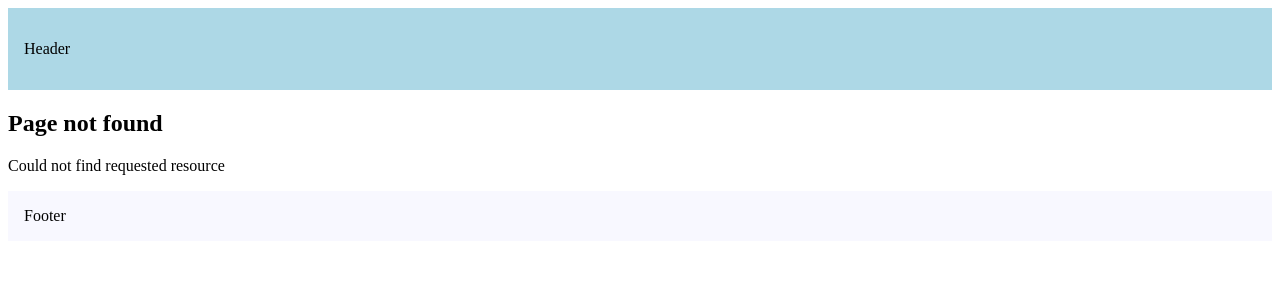
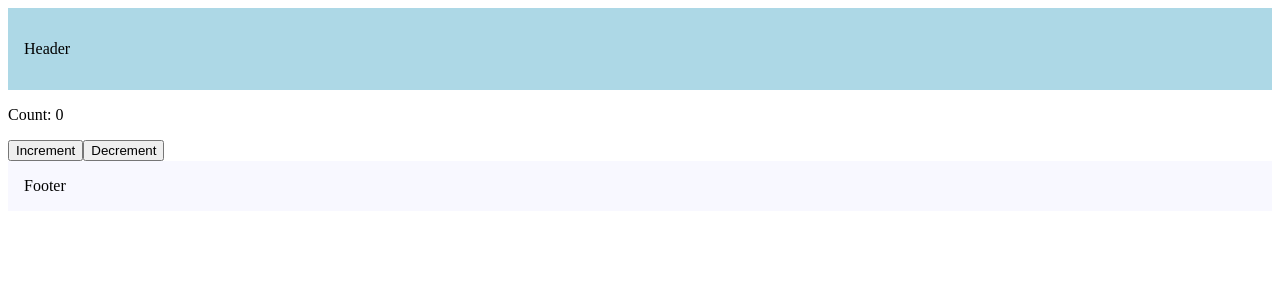
Before and after one commit to NicolasBonamy/nextjs15-sandbox, a Next.js app: page /counter in a window 1280 px wide. Before the commit this address had no page. Shown: the top 300 px of the page. Built offline with nearby package versions, Linux system fonts and the light colour scheme.

Commit message:
routing metadata

```diff
--- a/src/app/about/page.tsx
+++ b/src/app/about/page.tsx
@@ -1,3 +1,7 @@
+export const metadata = {
+  title: "About testing metadata",
+};
+
 export default function About() {
   return <h1>About the project</h1>;
 }
--- /dev/null
+++ b/src/app/counter/counter.tsx
@@ -0,0 +1,13 @@
+"use client";
+import { useState } from "react";
+
+export const Counter = () => {
+  const [count, setCount] = useState(0);
+  return (
+    <div>
+      <p>Count: {count}</p>
+      <button onClick={() => setCount(count + 1)}>Increment</button>
+      <button onClick={() => setCount(count - 1)}>Decrement</button>
+    </div>
+  );
+};
--- /dev/null
+++ b/src/app/counter/page.tsx
@@ -0,0 +1,9 @@
+import { Counter } from "./counter";
+
+export const metadata = {
+  title: "Counter",
+};
+
+export default function CounterPage() {
+  return <Counter />;
+}
```
Also changed, not shown: src/app/products/[productId]/page.tsx (+20 -5 lines).
